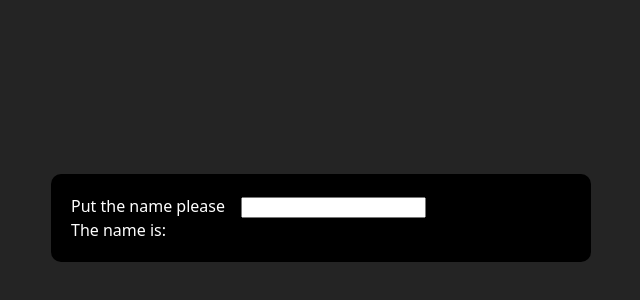
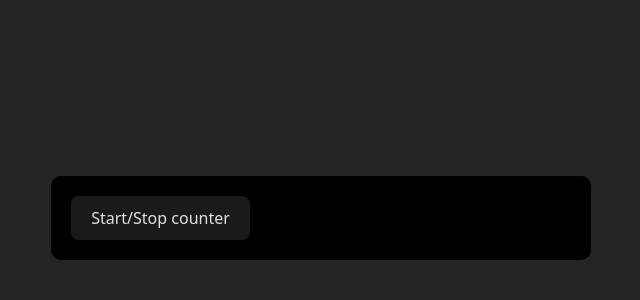
Before and after one commit to mbob72/starta-frontend_pro-0425, a React (Vite) app in the folder lesson_34/: page / in a window 1280 px wide. Shown: the part 190-490 px from the top of the page, without its empty margins (319-959 px from the left). Built offline with nearby package versions, Linux system fonts and the light colour scheme.

Commit message:
useEffect: error, counter was incremented once

```diff
--- a/lesson_34/src/App.jsx
+++ b/lesson_34/src/App.jsx
@@ -1,25 +1,19 @@
-import { useEffect, useState } from 'react'
+import {useEffect, useState} from 'react'
 import './App.scss'
 import NameRepeater from "./NameRepeater.jsx";
+import {Counter} from "./Counter.jsx";
 
 function App() {
 
-  useEffect(() => {
-    console.log('Компонент примонтирован');
-  }, []);
-
-  const [name, setName] = useState('');
-
-  console.log('render')
+    const [start, setStart] = useState(false);
 
 
-  return (
-    <div className="form-block">
-      Put the name please
-      <input className={'input'} onChange={(e) => setName(e.target.value)} />
-      <NameRepeater  name={name}/>
-    </div>
-  )
+    return (
+        <div className="form-block">
+            <button onClick={() => setStart(!start)} >Start/Stop counter</button>
+            {start && <Counter/>}
+        </div>
+    )
 }
 
 export default App
--- /dev/null
+++ b/lesson_34/src/Counter.jsx
@@ -0,0 +1,15 @@
+import { useState, useEffect } from 'react'
+export const Counter = () => {
+    const [counter, setCounter] = useState(0);
+
+    useEffect(() => {
+        setInterval(() => {
+            setCounter(counter + 1);
+        }, 1000);
+    }, []);
+
+    return <div>
+        <div>Seconds: {counter}</div>
+    </div>
+
+}
```
